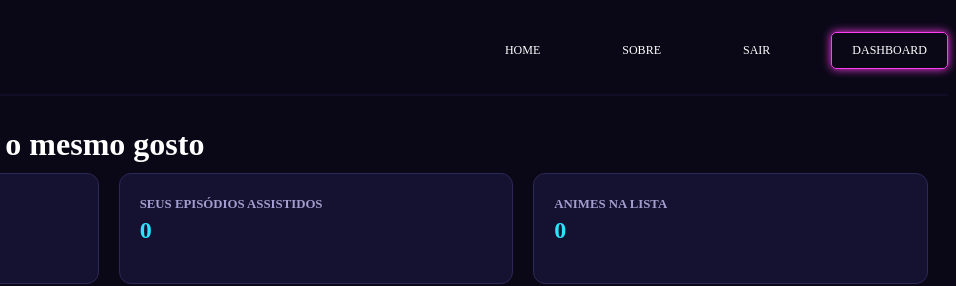
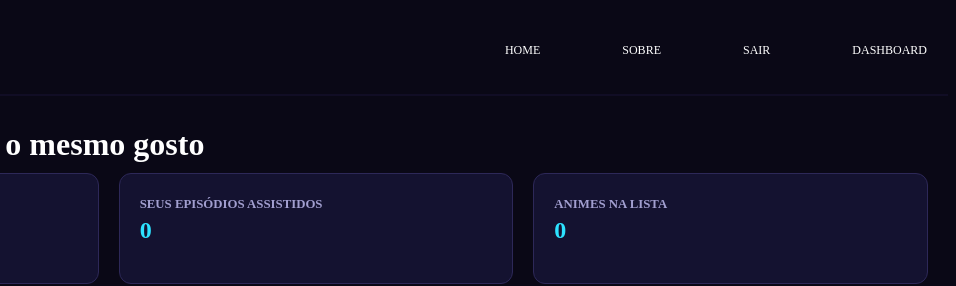
Before and after one commit to Ricardo-jaques/Projeto-Individual, a website: page algoritmos/web-data-viz/public/dashboard.html in a window 1280 px wide. Shown: the top 286 px of the page, 324-1280 px from the left. Drawn offline with nearby package versions, Linux system fonts and the light colour scheme; no server answers.

Commit message:
Retirando Coisa rosa na dash

```diff
--- a/algoritmos/web-data-viz/public/dashboard.html
+++ b/algoritmos/web-data-viz/public/dashboard.html
@@ -18,7 +18,7 @@
                <a href="homeLog.html" class="quadrados">HOME</a>
                <a href="sobreLOg.html" class="quadrados">SOBRE</a>
                <a href="index.html" class="quadrados">SAIR</a>
-               <a href="dashboard.html" class="quadrados" style="border: 1px solid #FF3DF2; box-shadow: 0px 0px 10px #FF3DF2;">DASHBOARD</a>
+               <a href="dashboard.html" class="quadrados" >DASHBOARD</a>
             </div>
         </div>
 
```
